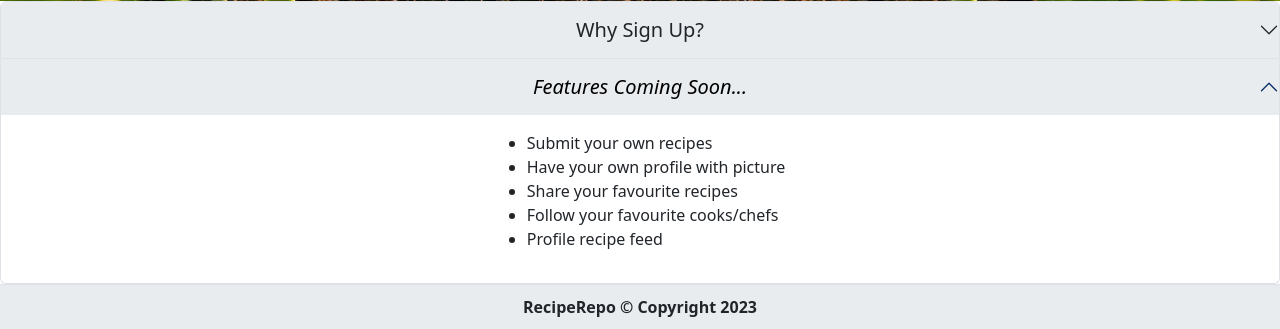
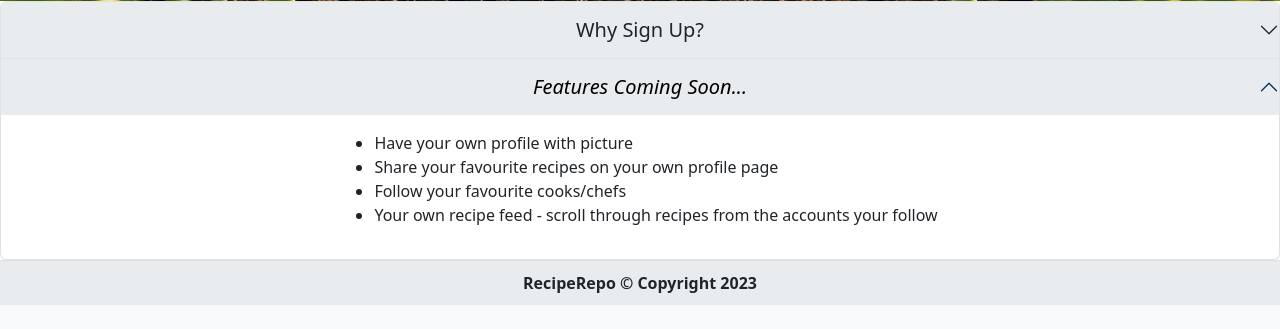
Before and after one commit to AlfredA93/recipe-repo-2, a Django app: page / in a window 1280 px wide, after a click on "Features Coming Soon...". Shown: the part 553-882 px from the top of the page. After the commit the page ends 858 px from the top, so only its background shows below. Run offline with Django 3.2, Linux system fonts and the light colour scheme; data that the repository does not hold is empty; some libraries are stand-ins or nearby versions.

Commit message:
Edit accordion text and recipe section row styles

```diff
--- a/templates/index.html
+++ b/templates/index.html
@@ -27,8 +27,8 @@
             </h2>
             <div id="collapseOne" class="accordion-collapse collapse hide">
                 <div class="accordion-body text-center">
-                    Join our community and be able to comment on recipes, like recipes and interact with
-                    our community via the comments section. This platform is in its seedling phase and there is so much more to come.
+                    Join our community and be able to submit your own recipes, comment on other cook's recipes, like them, bookmark them
+                    and interact with our community via the comments section. This platform is in its seedling phase and there is so much more to come.
                     Check out the <strong>Features Coming Soon...</strong> section below to see how we intend to grow, together.
                 </div>
             </div>
@@ -48,11 +48,10 @@
             <div id="collapseTwo" class="accordion-collapse collapse hide">
                 <div class="accordion-body ul-container">
                     <ul class="feature-list">
-                        <li>Submit your own recipes</li>
                         <li>Have your own profile with picture</li>
-                        <li>Share your favourite recipes</li>
+                        <li>Share your favourite recipes on your own profile page</li>
                         <li>Follow your favourite cooks/chefs</li>
-                        <li>Profile recipe feed</li>
+                        <li>Your own recipe feed - scroll through recipes from the accounts your follow</li>
                     </ul>
                 </div>
             </div>
@@ -63,7 +62,7 @@
     <div class="col-12 md-4">
         <div class="row g-0">
             {% for recipe in recipe_list %}
-            <div class="col-md-4 d-flex align-items-stretch card-padding">
+            <div class="col-md-3 d-flex align-items-stretch card-padding">
                 <div class="card">
                     <!-- Image -->
                     {% if 'default' in recipe.image.url %}
@@ -138,7 +137,7 @@
                     </div>
                 </div>
             </div>
-            {% if forloop.counter|divisibleby:3 %}
+            {% if forloop.counter|divisibleby:4 %}
             </div>
             <div class="row g-0">
             {% endif %}
```
